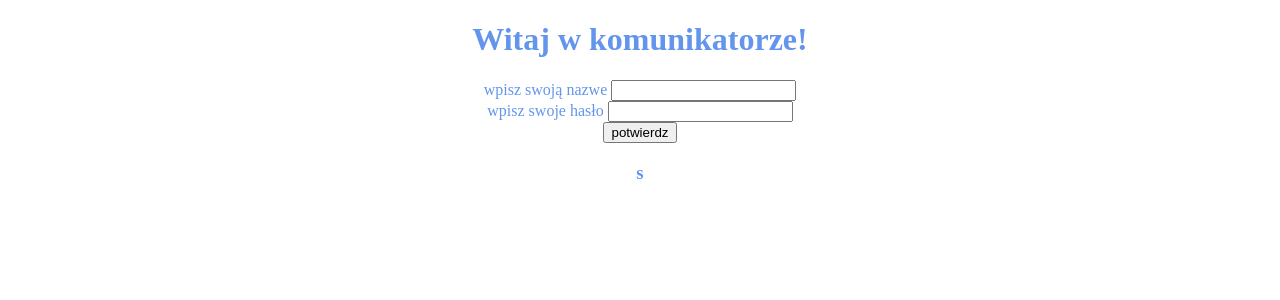
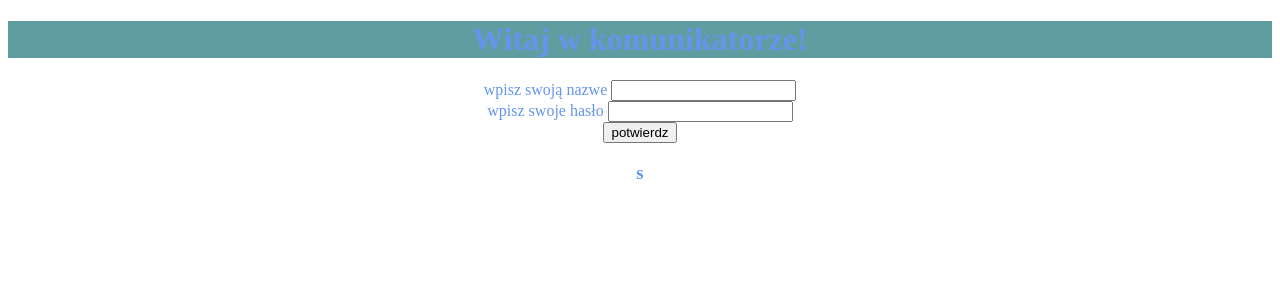
Before and after one commit to kofrek/komunikator, a React (Vite) app: page / in a window 1280 px wide. Shown: the top 300 px of the page. Built offline with nearby package versions, Linux system fonts and the light colour scheme.

Commit message:
cokolwie

```diff
--- a/src/App.css
+++ b/src/App.css
@@ -1,5 +1,14 @@
+body{
+  font-family: cursive;
+}
+h1{
+  background-color: cadetblue;
+}
+
+
 .logowanie{
   text-align: center;
   color: cornflowerblue;
   border-radius: 200px;
+  border-top-left-radius: 20px;
 }
```
